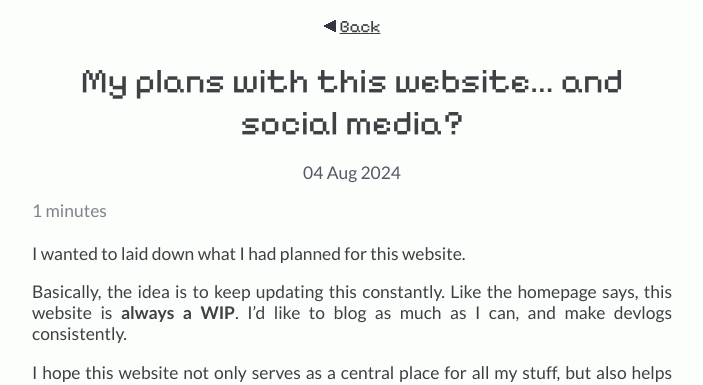
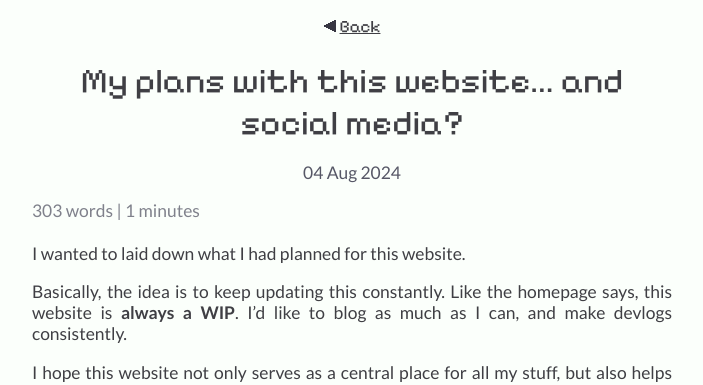
Before and after one commit to BenjaTK/benjatk.github.io, a Jekyll site: the page built from _posts/2024-08-04-plans.md, in a window 1280 px wide. Shown: the top 385 px of the page, without its empty margins (288-991 px from the left). Built offline with Jekyll 4.4.1, drawn with Linux system fonts in a browser that asks for light colours; some of the changed lines change nothing that is shown.

Commit message:
Add words to reading time

```diff
--- a/_includes/reading-time.html
+++ b/_includes/reading-time.html
@@ -2,5 +2,6 @@
 {{ content | number_of_words | minus: 180 }}
 {% endcapture %}
 {% unless words contains '-' %}
+{{ words | plus: 180 | append: ' words |'}}
 {{ words | plus: 150 | divided_by: 150 | append: ' minutes' }}
 {% endunless %}
```
